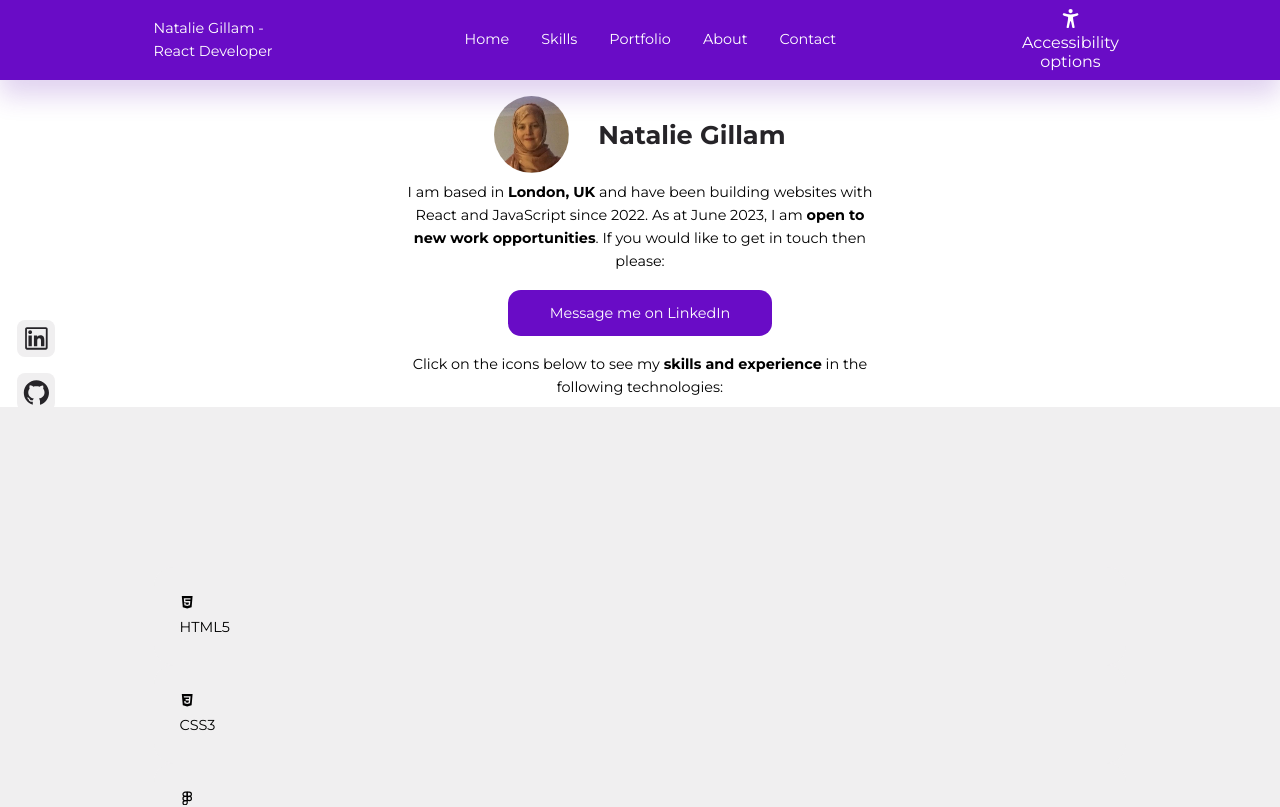
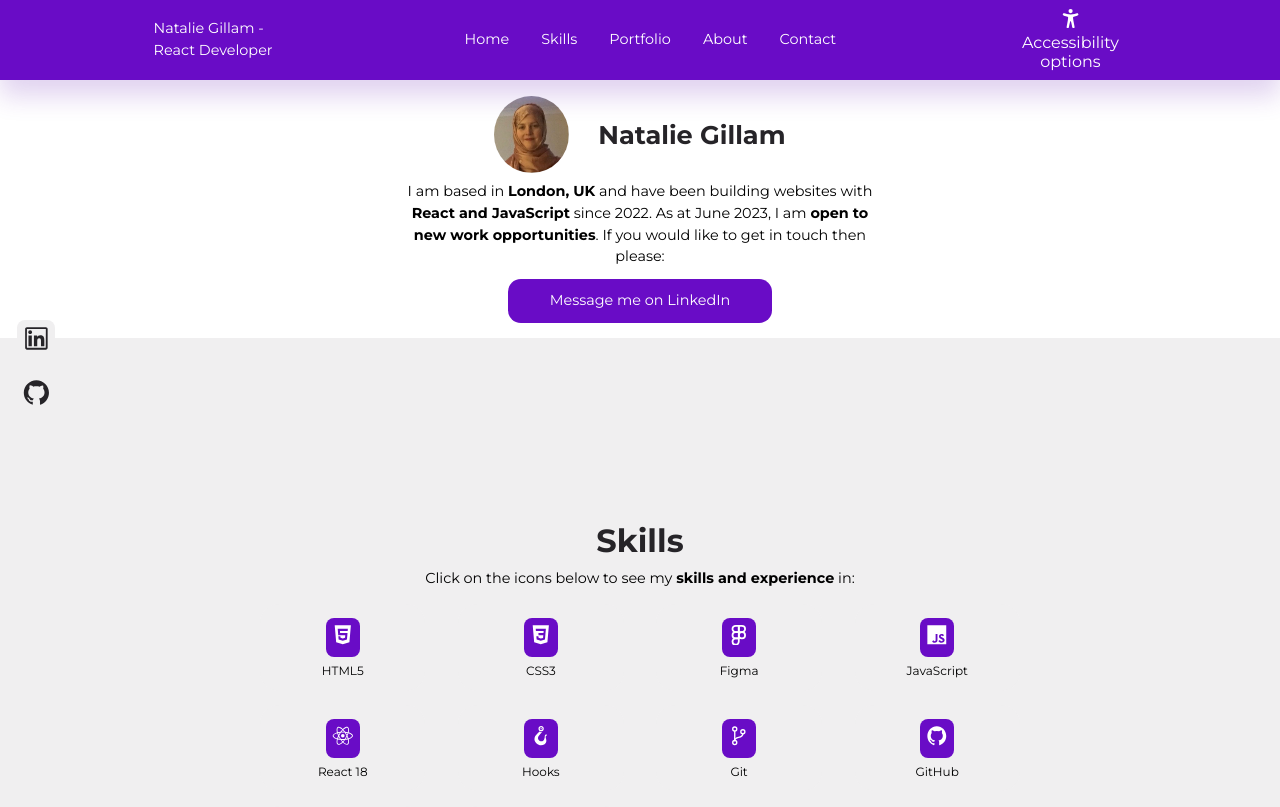
Before and after one commit to Nadia982/portfolio-2023-06-01, a React (Create React App) app: page / in a window 1280 px wide. Shown: the top 807 px of the page. Built offline with nearby package versions, Linux system fonts and the light colour scheme; the HTML template or start-up script is replaced by a standard one.

Commit message:
added styling to skills section

```diff
--- a/src/index.css
+++ b/src/index.css
@@ -39,7 +39,7 @@ html {
 
 body {
   font-family: 'Montserrat', sans-serif;
-  line-height: 1.6;
+  line-height: 1.5;
   font-size: 0.9rem;
 }
 
@@ -47,7 +47,6 @@ body {
 /* GENERAL CONTAINER CLASS */
 .container {
   width: var(--container-width-lg);
-  /* margin-inline: auto; */
   margin: 0 auto;
   max-width: 1920px;
 }
@@ -151,7 +150,7 @@ img {
 .btn.primary {
   background: var(--color-primary);
   color: white;
-  margin: 0.6em auto;
+  margin: 0.2em auto 1em auto;
 }
 
 .btn.primary:hover {
@@ -174,8 +173,8 @@ img {
       width: var(--container-width-md);
   }
 
-  section {
-      padding: 8rem 0;
+  header, section {
+      padding: 0.5rem 0;
   }
 
   section > p {
@@ -207,6 +206,7 @@ img {
 
   .btn {
       padding: 0.6rem 1.5rem;
+
   }
 
   section > p {
--- a/src/sections/header/Header.css
+++ b/src/sections/header/Header.css
@@ -68,9 +68,9 @@ header{
         width: 14rem;
         height: 8rem;
         max-width: 60%;
-        max-height: 35vh;
-        flex-direction: column-reverse;
-        row-gap: 1rem;
+        max-height: 10vh;
+        flex-direction: row-reverse;
+        /* row-gap: 1rem; */
         border: 2px solid pink;
     }
 
--- a/src/sections/header/Header.jsx
+++ b/src/sections/header/Header.jsx
@@ -12,12 +12,12 @@ const Header = () => {
           <h3>Natalie Gillam</h3>
 
         </div>
-        <p>I am based in <strong>London, UK</strong> and have been building websites with React and JavaScript since 2022. As at June 2023, I am <strong>open to new work opportunities</strong>. If you would like to get in touch then please:</p>
+        <p>I am based in <strong>London, UK</strong> and have been building websites with <strong>React and JavaScript</strong> since 2022. As at June 2023, I am <strong>open to new work opportunities</strong>. If you would like to get in touch then please:</p>
 
       <div className="header__cta">
       <a href="https://www.linkedin.com/in/natalie-g-b947331a/" className="btn primary">Message me on LinkedIn</a>
       </div>
-      <p>Click on the icons below to see my <strong>skills and experience</strong> in the following technologies:</p>
+
       </div>
 
       <div className="header__socials">
--- a/src/sections/skills/Skills.css
+++ b/src/sections/skills/Skills.css
@@ -0,0 +1,60 @@
+#skills h2 {
+    margin: 0.8em auto 0.3em auto;
+}
+
+#skills p{
+    text-align: center;
+}
+
+.skills__container{
+    width: 80%;
+}
+
+.skills__grid-container {
+    display: grid;
+    grid-template-columns: repeat(4, 1fr);
+    place-items: center;
+    text-align: center;
+    gap: 1em;
+    margin: 1em auto;
+}
+
+#skills .card{
+    padding: 0.5em 0;
+    width: 90%;
+    height: 6em;
+    display: flex;
+    align-items: center;
+    flex-direction: column;
+    justify-content: flex-start;
+    text-align: center;
+}
+
+.skill__icon {
+    font-size: 1.5em;
+    background: var(--color-primary);
+    color: var(--color-white);
+    padding: 0.2rem 0.4rem;
+    border-radius: var(--border-radius-3);
+    width: fit-content;
+    text-align: center;
+    margin: 0.3rem auto 0.2rem auto;
+}
+
+.skills__grid-container small {
+    line-height: 1rem;
+}
+
+.skill:hover .skill__icon {
+    background: var(--color-light);
+    color: var(--color-primary);
+    border: 1px solid var(--color-primary);
+}
+
+
+/* MEDIA QUERIES (tablets) */
+@media screen and (max-width: 960px) {
+.skills__grid-container {
+    gap: 0.3em;
+}
+}
--- a/src/sections/skills/Skills.jsx
+++ b/src/sections/skills/Skills.jsx
@@ -5,19 +5,22 @@ import './Skills.css'
 const Skills = () => {
   return (
     <section id="skills">
-      {/* <h2>Skills</h2>
-      <p>I have skills in:</p> */}
+      <h2>Skills</h2>
+      {/* <p>I have skills in:</p> */}
+
       <div className="container skills__container">
-        {
+      <p>Click on the icons below to see my <strong>skills and experience</strong> in:</p>
+      <div className="container skills__grid-container"> {
           data.map(item=> (
             <Card key={item.id} className="skill light">
+              <div className="skill__card">
               <div className="skill__icon">{item.icon}</div>
-              <p>{item.title}</p>
+              <small>{item.title}</small>
+              </div>
             </Card>
-
           ) )
         }
-
+</div>
       </div>
     </section>
   )
--- a/src/sections/skills/data.js
+++ b/src/sections/skills/data.js
@@ -15,7 +15,7 @@ const data = [
     {id: 3, icon: <FiFigma/>, title: "Figma"},
     {id: 4, icon: <IoLogoJavascript/>, title: "JavaScript"},
     {id: 5, icon: <IoLogoReact/>, title: "React 18"},
-    {id: 6, icon: <GiHook/>, title: "React Hooks"},
+    {id: 6, icon: <GiHook/>, title: "Hooks"},
     {id: 7, icon: <IoGitBranchOutline/>, title: "Git"},
     {id: 8, icon: <IoLogoGithub/>, title: "GitHub"},
     {id: 9, icon: <TbApi/>, title: "APIs"},
```
